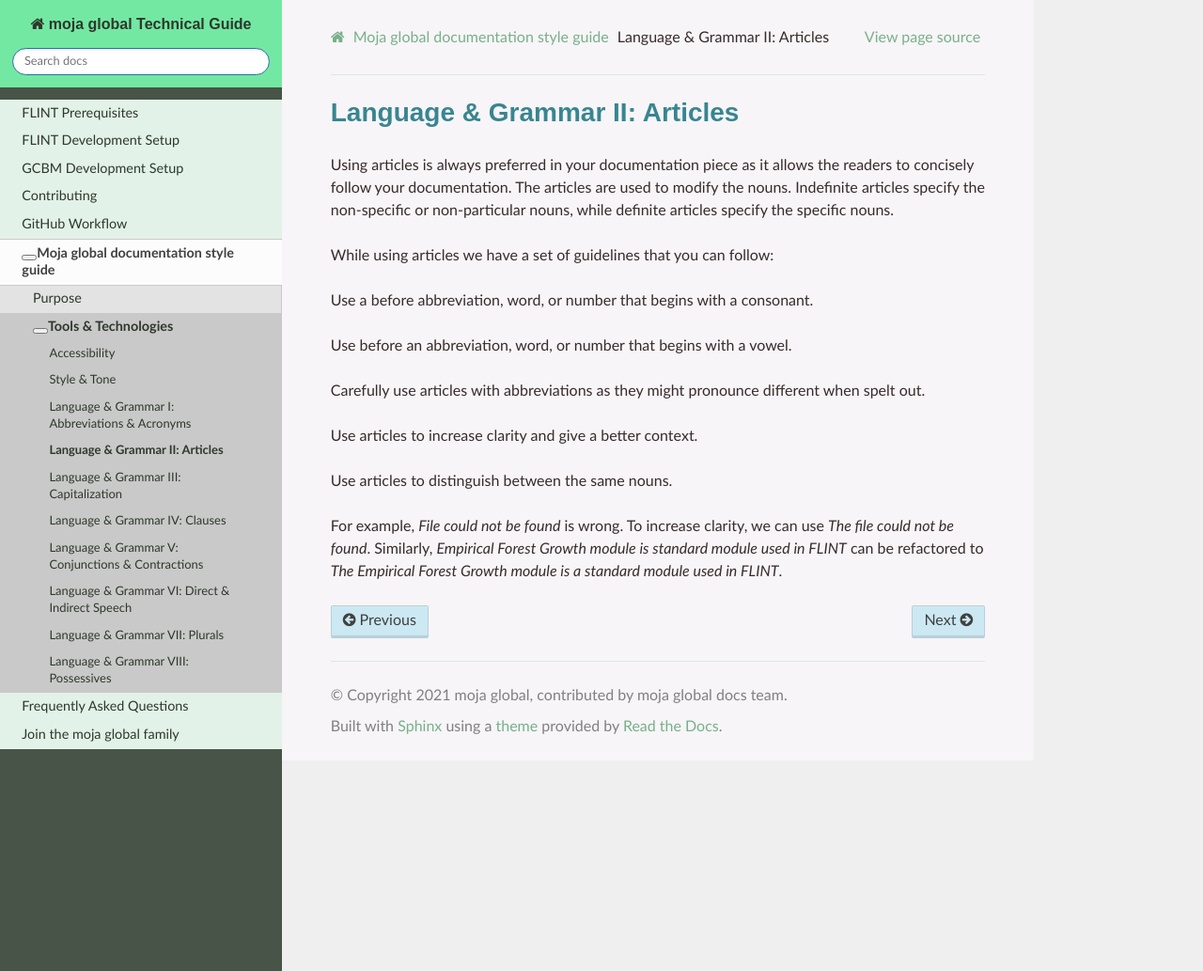
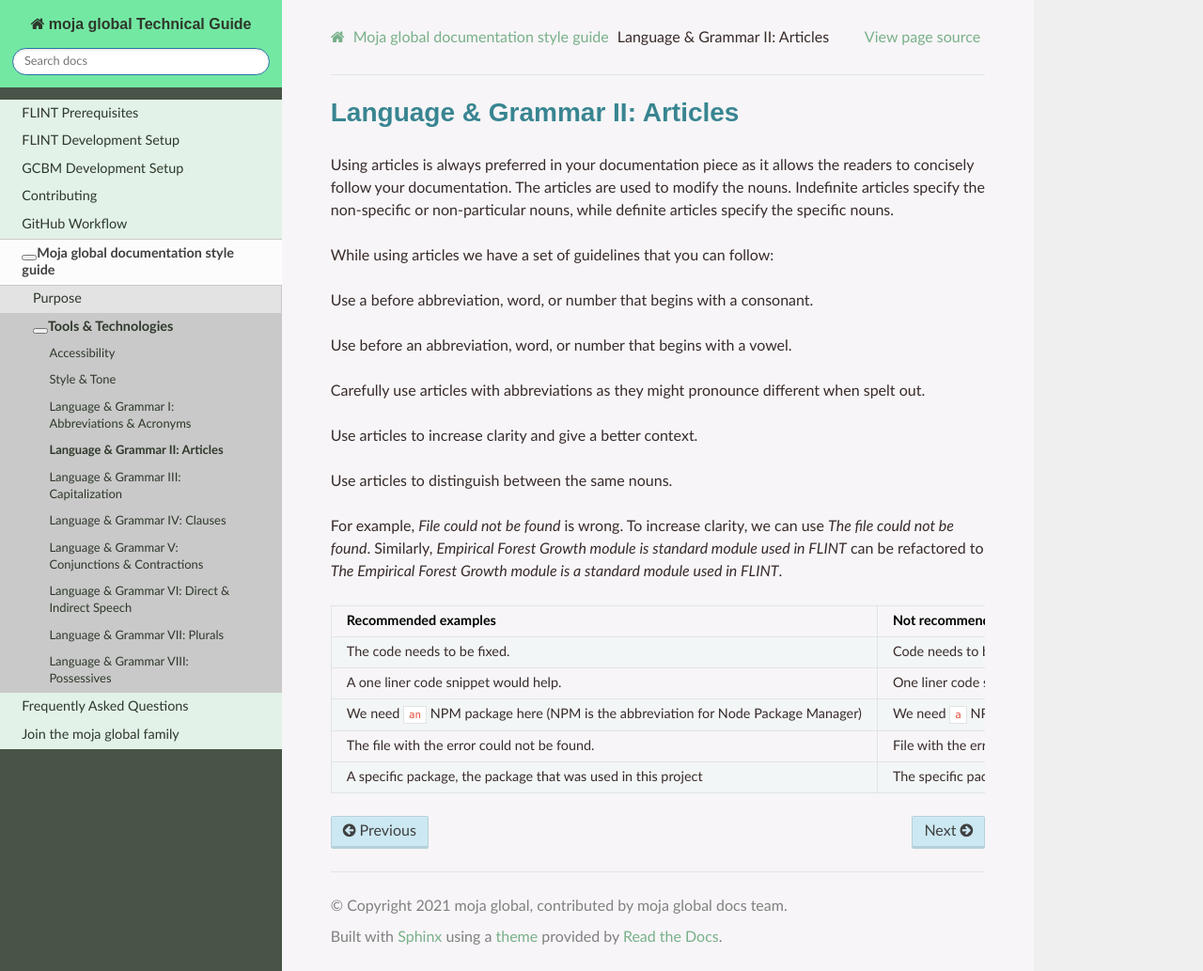
Before and after one commit to moja-global/moja_global_docs, a Sphinx documentation site: the page built from docs/DocumentationStyleGuide/language-grammar/articles.rst, in a window 1280 px wide and 1033 px high. Shown: the whole window at 94% size. Built offline with Sphinx 7.4.7 and the Read the Docs theme 2.0.0, drawn with Linux system fonts in a browser that asks for light colours.

Commit message:
DOCS: Add recommended and not recommended examples for articles (#124)

```diff
--- a/docs/DocumentationStyleGuide/language-grammar/articles.rst
+++ b/docs/DocumentationStyleGuide/language-grammar/articles.rst
@@ -23,3 +23,22 @@
 can use *The file could not be found*. Similarly, *Empirical Forest
 Growth module is standard module used in FLINT* can be refactored to
 *The Empirical Forest Growth module is a standard module used in FLINT*.
+
++----------------------------------+----------------------------------+
+| Recommended examples             | Not recommended examples         |
++==================================+==================================+
+| The code needs to be fixed.      | Code needs to be fixed.          |
++----------------------------------+----------------------------------+
+| A one liner code snippet would   | One liner code snippet would     |
+| help.                            | help                             |
++----------------------------------+----------------------------------+
+| We need ``an`` NPM package here  | We need ``a`` NPM package here   |
+| (NPM is the abbreviation for     | (NPM is the abbreviation for     |
+| Node Package Manager)            | Node Package Manager)            |
++----------------------------------+----------------------------------+
+| The file with the error could not| File with the error could not    |
+| be found.                        | be found.                        |
++----------------------------------+----------------------------------+
+| A specific package, the package  | The specific package, the package|
+| that was used in this project    | that was used in this project    |
++----------------------------------+----------------------------------+
```
